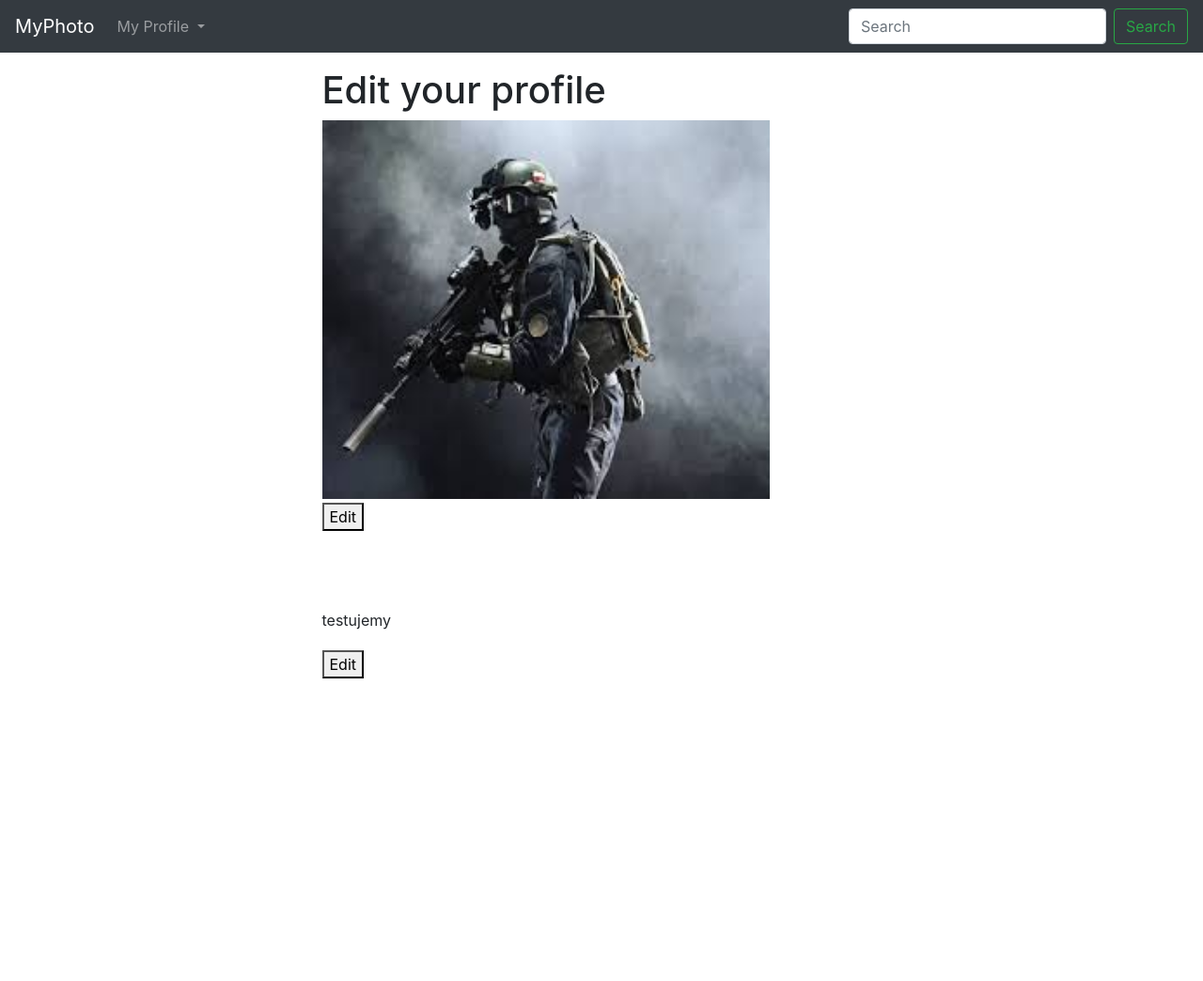
After one commit to kaaziuu/MyPhoto, a Django app: page /u/kaziu/edit/ in a window 1280 px wide. The commit adds this page. Shown: the whole page at 94% size. Run offline with Django 3.2, Linux system fonts and the light colour scheme; a user stored in the database is signed in; data comes from the database, SQL or seed files in the repository; both versions use the stored data as it was after the commit; some libraries are stand-ins or nearby versions.

Commit message:
add edit profile picture and prfil
description

```diff
--- a/MyPhoto/urls.py
+++ b/MyPhoto/urls.py
@@ -21,6 +21,7 @@ from django.conf import settings
 from django.contrib.staticfiles.urls import staticfiles_urlpatterns
 from MyPhoto import views
 from Photo.views import add_photo
+from user.views import edit
 
 
 urlpatterns = [
@@ -29,7 +30,8 @@ urlpatterns = [
     path('account/',include('account.urls')),
     path('',views.main_view),
     path('u/',include('user.urls')),
-    path('a/', add_photo)
+    path('a/', add_photo),
+
 ]
 urlpatterns += static(settings.STATIC_URL,document_root=settings.STATIC_ROOT)
 urlpatterns += staticfiles_urlpatterns()
--- a/Photo/slug_generator.py
+++ b/Photo/slug_generator.py
@@ -6,6 +6,6 @@ def slug_generator():
     all_char += numer
     slug = ''
 
-    for i in range(0,1):
+    for i in range(0,25):
         slug += choice(all_char)
     return slug
--- a/Photo/views.py
+++ b/Photo/views.py
@@ -84,8 +84,7 @@ def add_photo(request):
         obj.save()
         return redirect('/u/'+request.user.username)
 
-
     context = {
-        'form' : form
+        'form': form
     }
-    return  render(request,'add_photo.html',context)
+    return  render(request, 'add_photo.html', context)
--- /dev/null
+++ b/assets/css/edit.css
@@ -0,0 +1,10 @@
+.none{
+    visibility: hidden;
+}
+img{
+    width: 80%;
+    height: 80%;
+}
+.d{
+    width: 50% !important;
+}
--- /dev/null
+++ b/assets/js/profil/edit.js
@@ -0,0 +1,4 @@
+function show(id){
+    qid = '#'+id
+    $(qid).removeClass('none')
+}
--- a/templates/base.html
+++ b/templates/base.html
@@ -12,7 +12,9 @@
     <title>Hello, world!</title>
   </head>
   <body>
+    {% if user.is_authenticated %}
     {% include 'navbar.html' with nick=request.username %}
+    {% endif %}
     <dir class="container-fluid">
         <div class="row">
             <div class="col-6 mx-auto">
--- a/templates/navbar.html
+++ b/templates/navbar.html
@@ -13,7 +13,7 @@
         <div class="dropdown-menu" aria-labelledby="navbarDropdownMenuLink">
           <a class="dropdown-item" href="/u/{{ request.user.username }}">Profile</a>
           <a class="dropdown-item" href="/a">Add photo</a>
-          <a class="dropdown-item" href="#">Edit Profile</a>
+          <a class="dropdown-item" href="/u/{{request.user.username}}/edit/">Edit Profile</a>
         </div>
       </li>
     </ul>
--- /dev/null
+++ b/user/forms.py
@@ -0,0 +1,12 @@
+from django.forms import models
+from .models import userData
+
+class ProfilePicterEdit(models.ModelForm):
+    class Meta:
+        model = userData
+        fields = ['profilePicture']
+
+class DescriptionEdit(models.ModelForm):
+    class Meta:
+        model = userData
+        fields = ['description']
--- /dev/null
+++ b/user/templates/edit_page.html
@@ -0,0 +1,35 @@
+{% extends 'base2.html' %}
+{% block css %} /assets/css/edit.css {%  endblock %}
+{% block user_page %}
+<div class="d-flex justify-content-center">
+    <div class="col-md-6">
+        <h1>Edit your profile</h1>
+    </div>
+</div>
+<div class="d-flex justify-content-center">
+    <div class="col-md-6">
+        <img src="{{data.profilePicture.url}}"><br>
+        <button class="mt-1" onclick="show('f1')">Edit</button>
+        <form class="none" id="f1" method="post" enctype="multipart/form-data">{% csrf_token %}
+            {{ imageEdit.as_p }}
+        <button type="submit">change</button>
+        </form>
+    </div>
+</div>
+<div class="d-flex justify-content-center">
+    <div class="col-md-6">
+        <p>{{ data.description|linebreaks }}</p>
+        <button class="mt-1" onclick="show('f2')">Edit</button>
+        <form class="none" id="f2" method="post">{% csrf_token %}
+            {{ descriptionEdit.as_p }}
+            <button type="submit">change</button>
+        </form>
+    </div>
+</div>
+
+
+{% endblock %}
+
+{% block scripts %}
+<script src="/assets/js/profil/edit.js"></script>
+{% endblock %}
--- a/user/urls.py
+++ b/user/urls.py
@@ -2,5 +2,8 @@ from django.urls import path
 from .views import *
 
 urlpatterns = [
-    path('<str:nick>',userPage)
+
+    path('<str:nick>', userPage),
+    path('<str:nick>/edit/', edit),
+
 ]
--- a/user/views.py
+++ b/user/views.py
@@ -2,6 +2,7 @@ from django.shortcuts import render,redirect
 from  django.contrib.auth.models import User
 from Photo.models import Photo, FollowedStatus
 from .models import userData
+from .forms import ProfilePicterEdit,DescriptionEdit
 
 # Create your views here.
 
@@ -115,4 +116,27 @@ def userPage(request, nick):
         'nick': nick,
         'Ifollow': Ifollow
     }
-    return render(request, 'userPage.html', context)
+    return render(request, 'user_page.html', context)
+
+def edit(request,nick):
+    if request.user.username != nick:
+        url = '/u/'+nick+'/edit'
+        return redirect(url)
+    data = userData.objects.filter(user__username=nick)
+    data = data.first()
+    image_edit = ProfilePicterEdit(request.POST or None, request.FILES or None,instance=data)
+    if image_edit.is_valid():
+        image_edit.save()
+        image_edit = ProfilePicterEdit()
+
+    description_edit = DescriptionEdit(request.POST or None,instance=data)
+    if description_edit.is_valid():
+        description_edit.save()
+        description_edit = DescriptionEdit()
+
+    context = {
+        'data': data,
+        'imageEdit': image_edit,
+        'descriptionEdit': description_edit
+    }
+    return render(request,'edit_page.html',context)
```
Also changed, not shown: account/views.py (+6 -4 lines), user/templates/user_page.html (renamed from user/templates/userPage.html, +3 -13 lines), db.sqlite3, media/image/332b3324086e158a4906928a61bb02c9.jpg (added), media/image/9ac83ddaca521b03a05ea6cf19992473.jpg (added), media/image/profile/1.jpg (added), media/image/profile/1_5VT9MKy.jpg (added).
